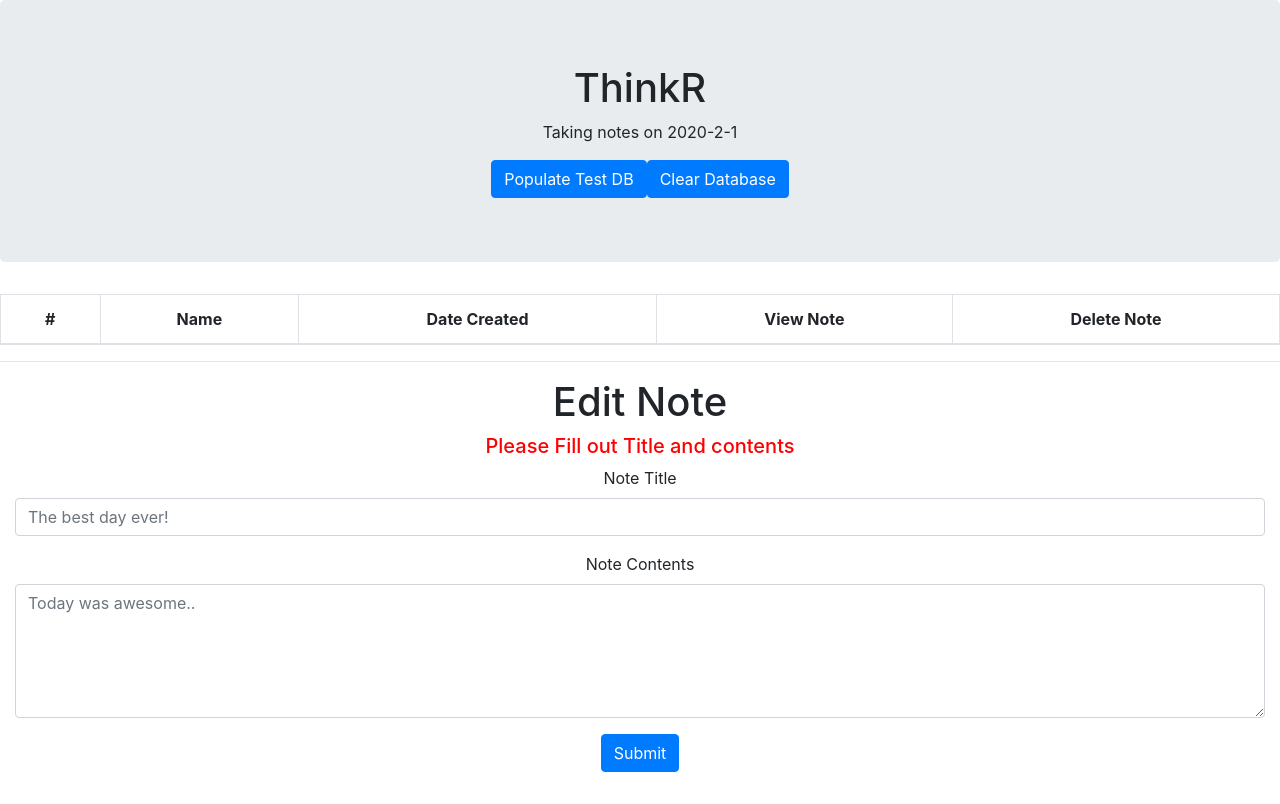
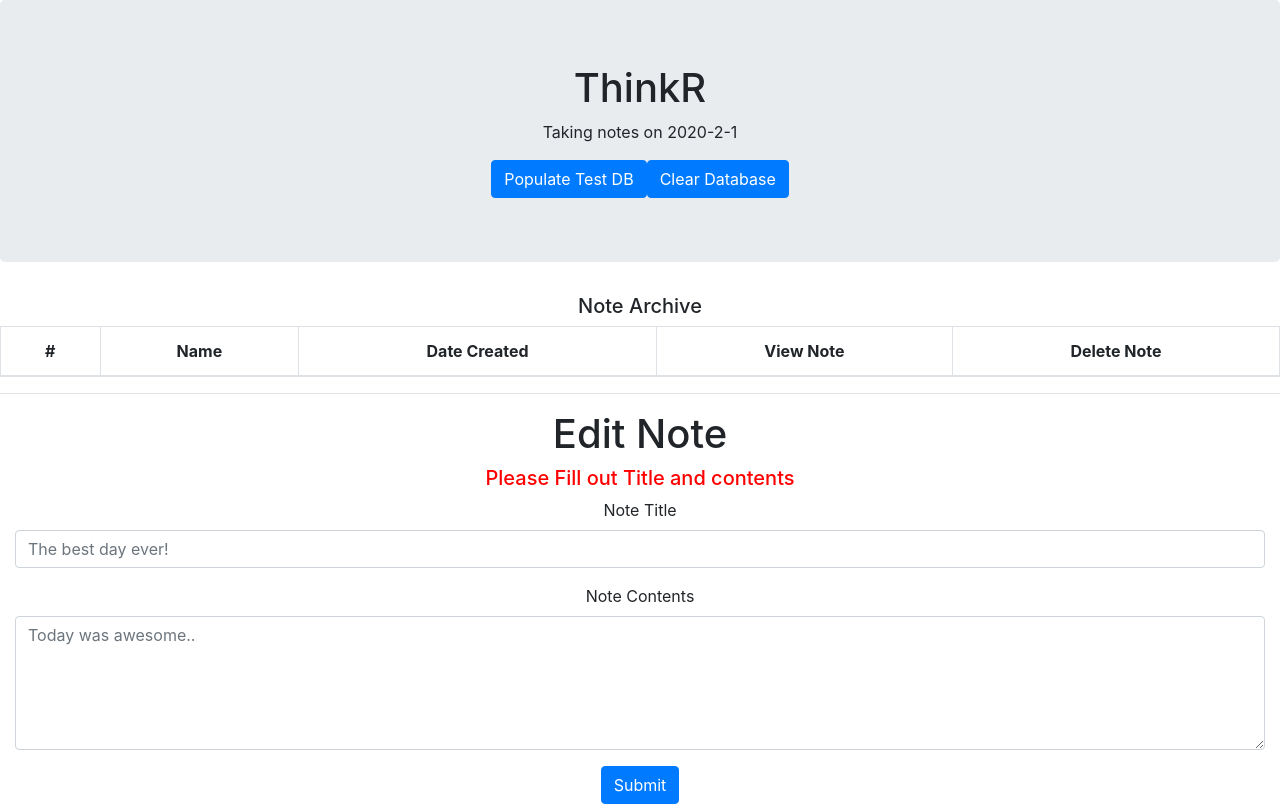
Before and after one commit to JimmyLemieux/ThinkR, a React (Create React App) app: page / in a window 1280 px wide. Built offline with nearby package versions, Linux system fonts and the light colour scheme.

Commit message:
More File Structures

```diff
--- a/src/App.js
+++ b/src/App.js
@@ -147,6 +147,7 @@ class App extends React.Component {
       </Jumbotron>
 
       <div className="noteTable">
+        <h5>Note Archive</h5>
         <Table striped bordered hover>
               <thead>
                 <tr>
--- a/src/index.js
+++ b/src/index.js
@@ -2,7 +2,7 @@ import React from 'react';
 import ReactDOM from 'react-dom';
 import './index.css';
 import App from './App';
-import * as serviceWorker from './serviceWorker';
+import * as serviceWorker from './tests/serviceWorker';
 
 ReactDOM.render(<App />, document.getElementById('root'));
 
```
Also changed, not shown: src/tests/serviceWorker.js (renamed from src/serviceWorker.js), src/tests/setupTests.js (renamed from src/setupTests.js), 1 other file (tests, documents, lock files or other folders).
